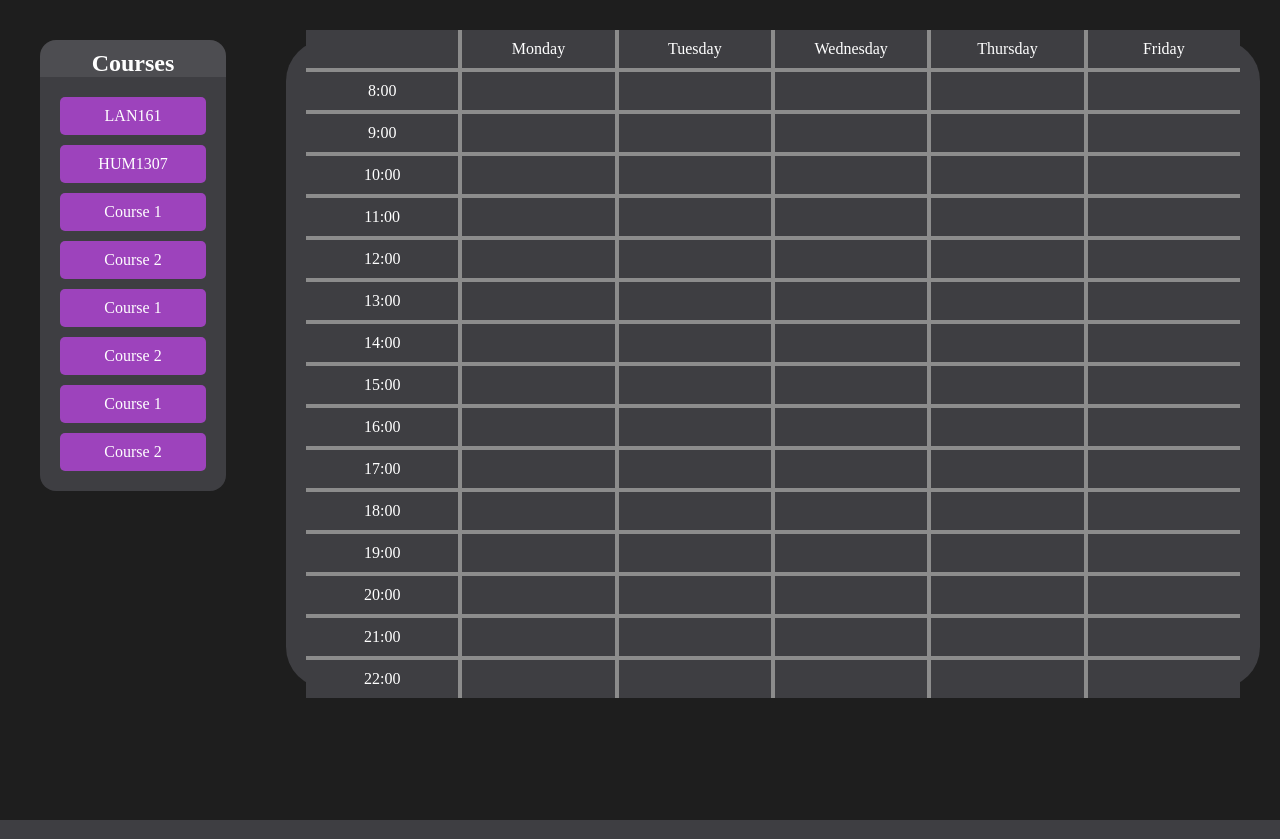
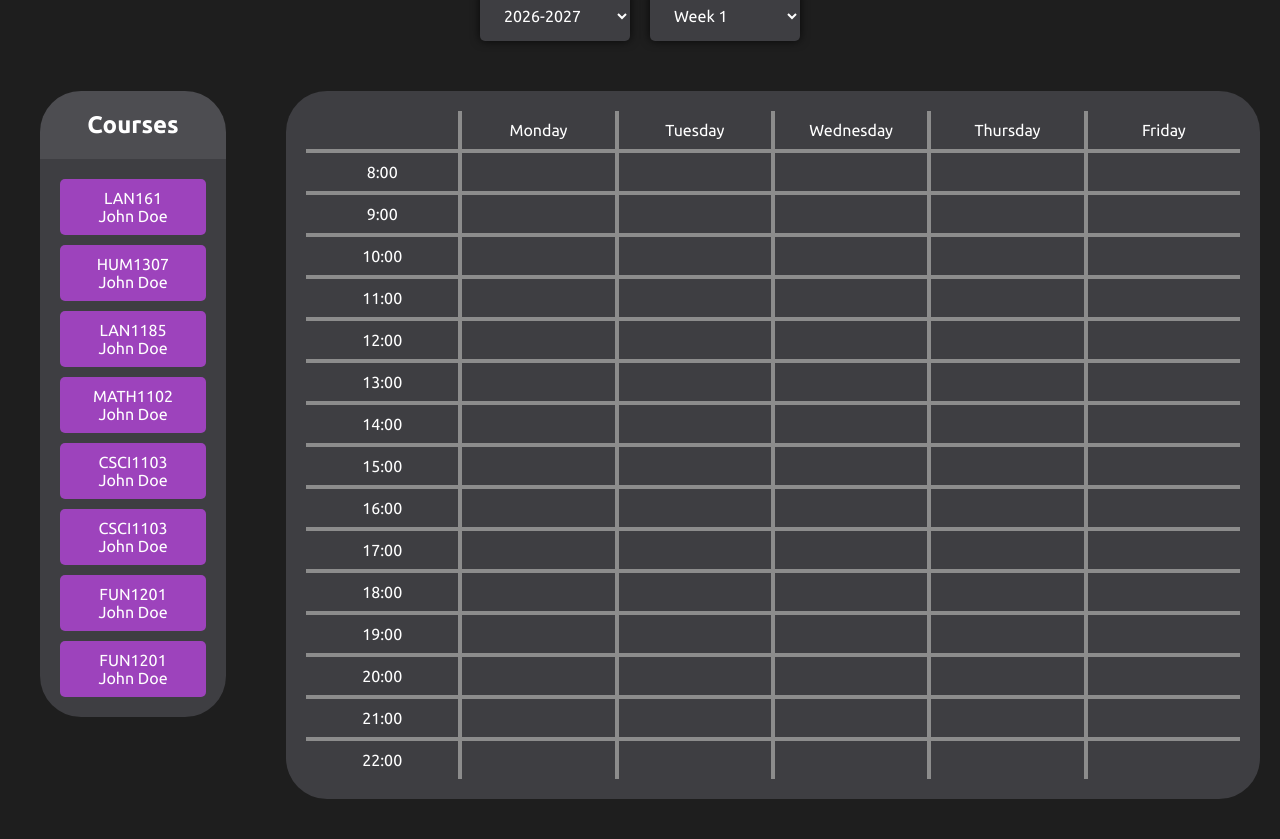
Before and after one commit to Raimbek-pro/wehack2024, a Django app: page / in a window 1280 px wide. Run offline with Django 5.2, Linux system fonts and the light colour scheme; some libraries are stand-ins or nearby versions.

Commit message:
Done design

```diff
--- a/calendar2024/calendarapp2024/static/scripts.js
+++ b/calendar2024/calendarapp2024/static/scripts.js
@@ -44,6 +44,7 @@
         }
     });
   }
+
 let dragged;
 
 document.addEventListener("drag", function(event) {}, false);
--- a/calendar2024/calendarapp2024/static/stylesheet.css
+++ b/calendar2024/calendarapp2024/static/stylesheet.css
@@ -5,17 +5,46 @@
     padding: 0;
     height: 100vh;
     display: flex;
+    flex-direction: column;
     justify-content: center;
     align-items: center;
     box-sizing: border-box;
+    font-family: "Ubuntu", sans-serif;
 }
-
 #main-container {
     display: flex;
     flex-direction: row;
     width: calc(100% - 40px); /* Subtracting 20px margin from both sides */
     height: calc(100vh - 40px); /* Subtracting 20px margin from top and bottom */
     margin: 20px;
+}
+#academic-year-week {
+    display: flex;
+    flex-direction: row;
+    justify-content:center;
+    width: 100%;
+    padding: 10px;
+}
+
+#academic-year, #week {
+    margin: 0 10px;
+}
+#academic-year select, #week select {
+    background-color: #3E3E42;
+    color: #FFFFFF;
+    border: none;
+    padding: 10px 20px;
+    font-family: "Ubuntu", sans-serif;
+    font-size: 16px;
+    width: 150px;
+    height: 50px;
+    border-radius: 5px; /* Add rounded corners */
+    box-shadow: 0px 0px 10px 0px rgba(0,0,0,0.75); /* Add a shadow */
+}
+
+#academic-year select:focus, #week select:focus {
+    outline: none;
+    border: 2px solid #9D43BC; /* Add a border when focused */
 }
 
 #side-bar {
@@ -30,10 +59,10 @@
 .title {
     font-size: 24px;
     font-weight: bold;
-    padding-top: 10px;
+    padding: 20px 0px 20px 0px;
     align-items: center;
     text-align: center;
-    border-radius: 16px 16px 0px 0px;
+    border-radius: 41px 41px 0px 0px;
     background-color: #4D4D51;
 }
 
@@ -41,7 +70,7 @@
     display: flex;
     flex-direction: column;
     background-color: #3E3E42;
-    border-radius: 0px 0px 16px 16px;
+    border-radius: 0px 0px 41px 41px;
     padding: 20px;
     gap: 10px;
 }
@@ -63,9 +92,7 @@
     background-color: #3E3E42;
     margin-left: 20px;
     margin-top: 20px;
-    height: 80%; /* Add this line to make the schedule fill its parent's height */
-    justify-content: center; /* Add this line to center the grid horizontally */
-    align-items: center; /* Add this line to center the grid vertically */
+    box-sizing: border-box; /* Include padding and border in element's total width and height */
 }
 
 .grid {
@@ -74,6 +101,7 @@
     gap: 4px;
     background-color: #8C8C8C;
     width: 100%;
+    flex-grow: 1; /* Allow the grid to take up the remaining space in the #schedule div */
 }
 
 .grid > div {
--- a/calendar2024/calendarapp2024/templates/calendarapp2024/main.html
+++ b/calendar2024/calendarapp2024/templates/calendarapp2024/main.html
@@ -5,24 +5,45 @@
     <meta name="viewport" content="width=device-width, initial-scale=1.0">
     <title>Document</title>
     <link rel="stylesheet" href="../../static/stylesheet.css">
+    <link rel="preconnect" href="https://fonts.googleapis.com">
+    <link rel="preconnect" href="https://fonts.gstatic.com" crossorigin>
+    <link href="https://fonts.googleapis.com/css2?family=Ubuntu:ital,wght@0,300;0,400;0,500;0,700;1,300;1,400;1,500;1,700&display=swap" rel="stylesheet">
 </head>
 <body>
-    <!-- HTML -->
+    <div id="academic-year-week">
+        <div id="academic-year">
+            <select id="year-select">
+                <script>
+                    for (let i = 2026; i > 2016; i--) {
+                        document.write(`<option value="${i}-${i+1}">${i}-${i+1}</option>`);
+                    }
+                </script>
+            </select>
+        </div>
+        <div id="week">
+            <select id="week-select">
+                <script>
+                    for (let i = 1; i <= 15; i++) {
+                        document.write(`<option value="Week ${i}">Week ${i}</option>`);
+                    }
+                </script>
+            </select>
+        </div>
+    </div>
     <div id="main-container">
-
         <div id="side-bar">
             <div class="title">
                 <div>Courses</div>
             </div>
             <div id="courses">
-                <div class="course" draggable="true">LAN161</div>
-                <div class="course" draggable="true">HUM1307</div>
-                <div class="course" draggable="true">Course 1</div>
-                <div class="course" draggable="true">Course 2</div>
-                <div class="course" draggable="true">Course 1</div>
-                <div class="course" draggable="true">Course 2</div>
-                <div class="course" draggable="true">Course 1</div>
-                <div class="course" draggable="true">Course 2</div>
+                <div class="course" draggable="true">LAN161<br>John Doe</div>
+                <div class="course" draggable="true">HUM1307<br>John Doe</div>
+                <div class="course" draggable="true">LAN1185<br>John Doe</div>
+                <div class="course" draggable="true">MATH1102<br>John Doe</div>
+                <div class="course" draggable="true">CSCI1103<br>John Doe</div>
+                <div class="course" draggable="true">CSCI1103<br>John Doe</div>
+                <div class="course" draggable="true">FUN1201<br>John Doe</div>
+                <div class="course" draggable="true">FUN1201<br>John Doe</div>
                 <!-- More courses go here -->
             </div>
         </div>
```
